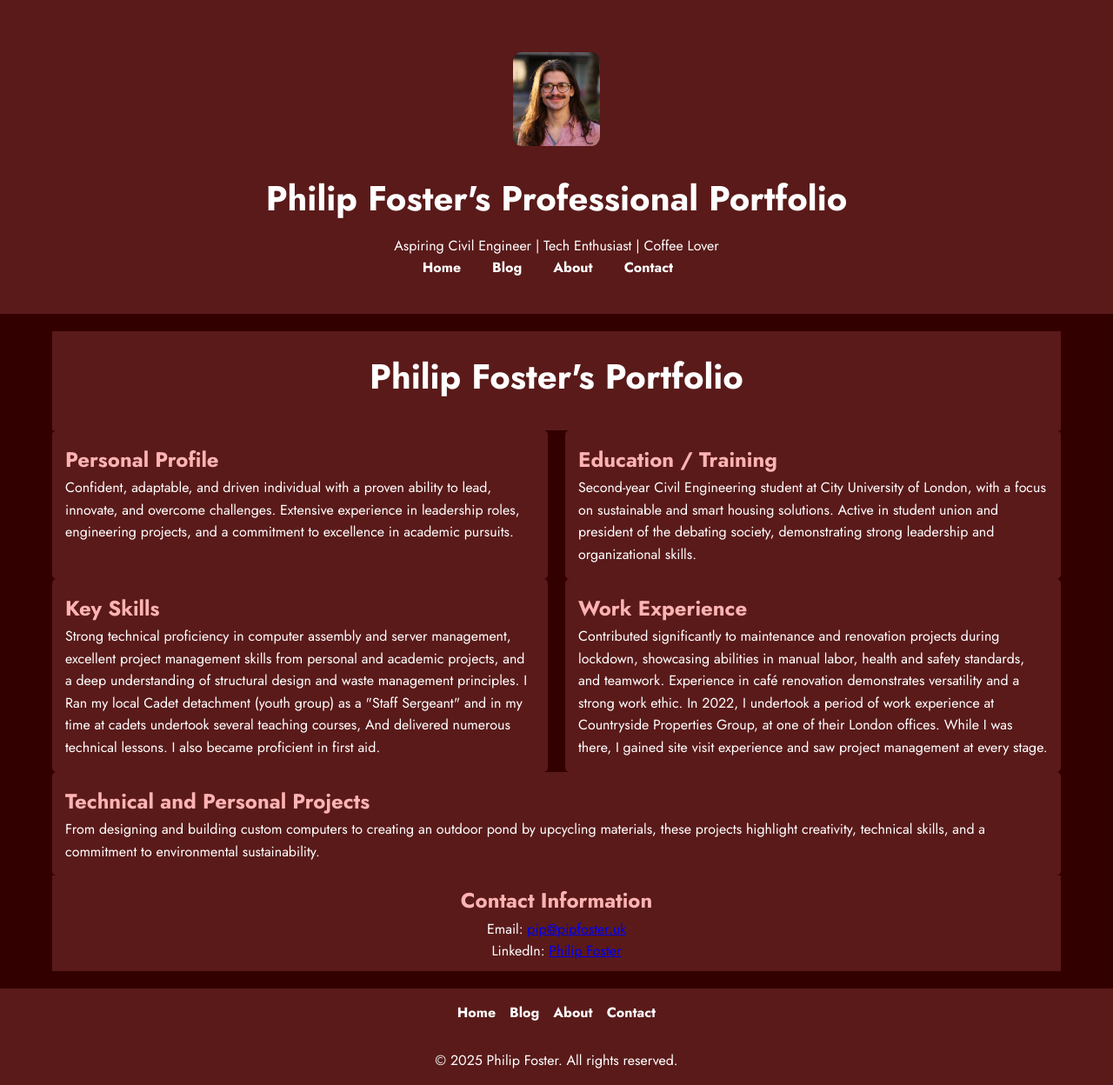
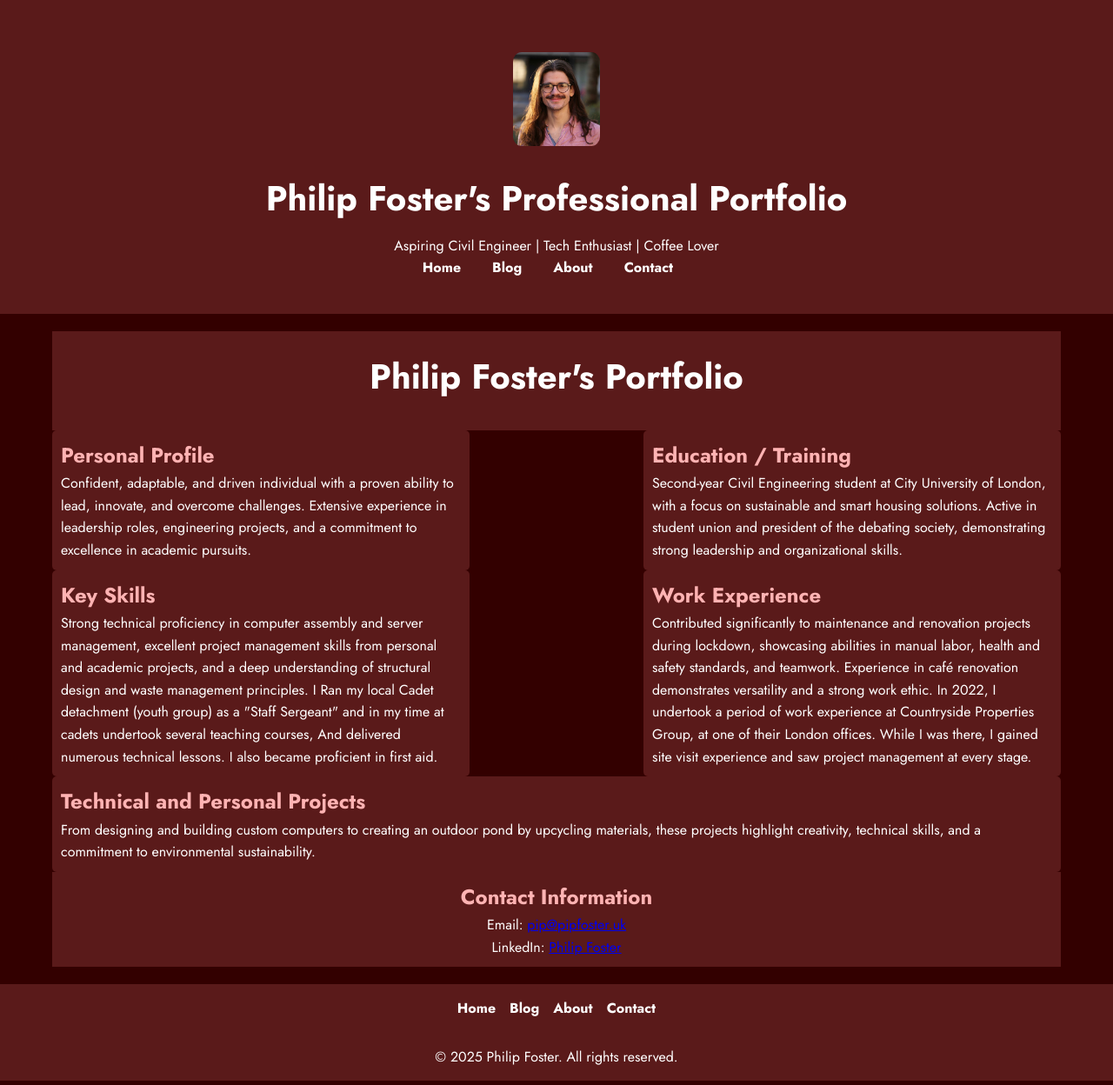
Before and after one commit to PipCraft/PipCraft.github.io, a Jekyll site: the page built from index.html, in a window 1280 px wide. Shown: the whole page at 87% size. Built offline with Jekyll 4.4.1, drawn with Linux system fonts in a browser that asks for light colours.

Commit message:
Update index.html

```diff
--- a/index.html
+++ b/index.html
@@ -66,8 +66,9 @@ title: "Philip Foster's Professional Portfolio"
         /* Section Styling */
         .main-content section {
             flex: 1;
-            min-width: 280px; /* Ensures sections don’t become too narrow */
-            padding: 15px; /* Reduced padding */
+            min-width: 240px; /* Smaller min-width for compact layout */
+            max-width: 480px; /* Restrict width of each box */
+            padding: 10px; /* Reduced padding */
             background-color: #5a1a1a;
             border-radius: 5px; /* Reduced rounding */
             box-sizing: border-box; /* Ensures padding doesn’t affect box size */
@@ -77,9 +78,9 @@ title: "Philip Foster's Professional Portfolio"
             color: #ffb3b3;
         }
 
-        /* Projects Section without border */
+        /* Projects Section */
         #projects {
-            padding: 15px; /* Reduced padding */
+            padding: 10px; /* Reduced padding */
             background-color: #5a1a1a;
             border-radius: 5px; /* Reduced rounding */
         }
@@ -131,7 +132,7 @@ title: "Philip Foster's Professional Portfolio"
             </section>
         </div>
 
-        <!-- Projects Section (No border) -->
+        <!-- Projects Section -->
         <section id="projects">
             <h2>Technical and Personal Projects</h2>
             <p>From designing and building custom computers to creating an outdoor pond by upcycling materials, these projects highlight creativity, technical skills, and a commitment to environmental sustainability.</p>
```
